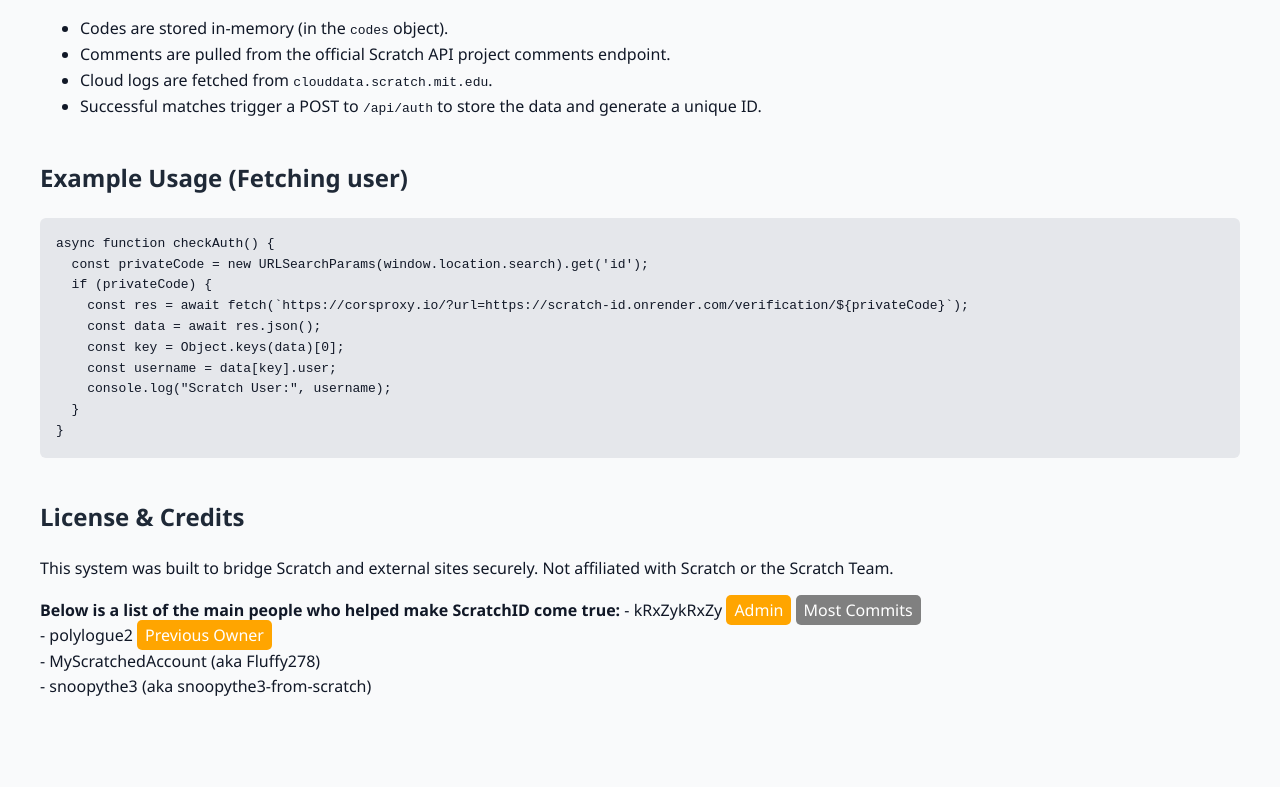
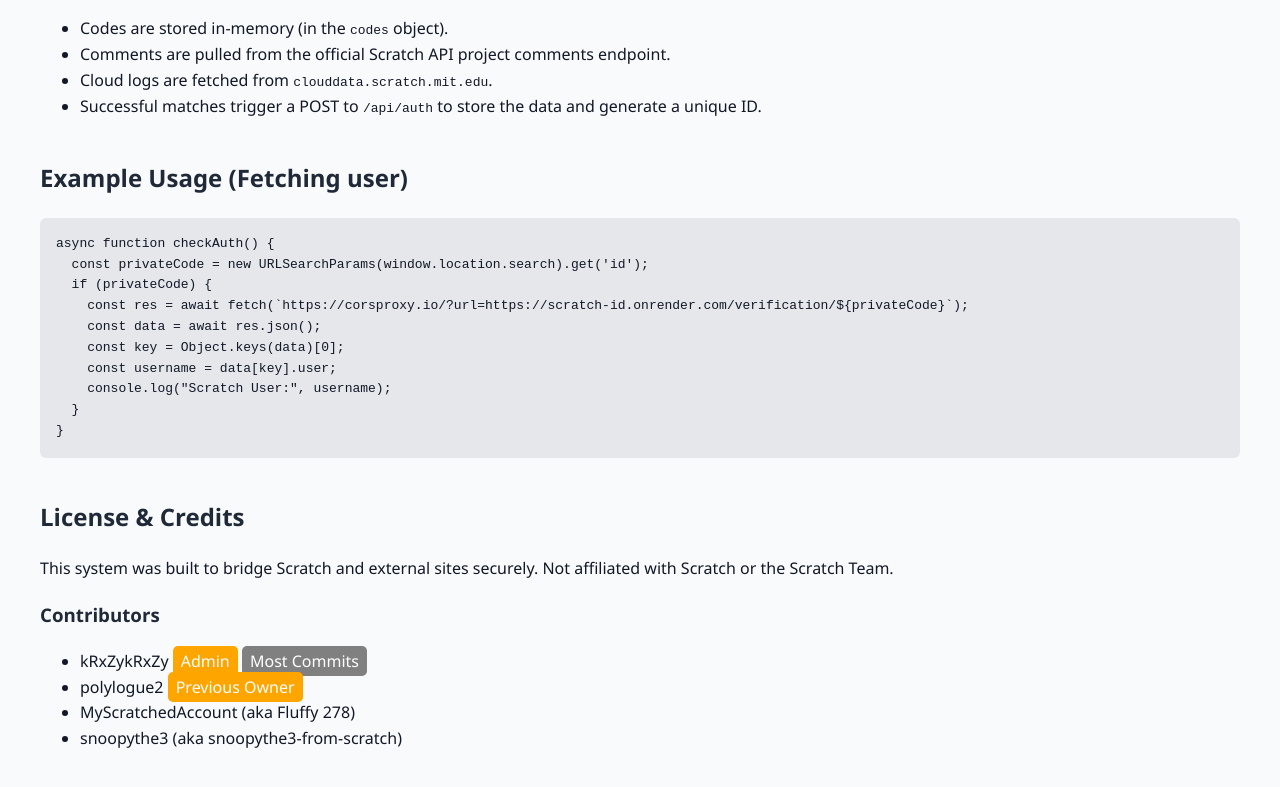
Before and after one commit to polylogue2/scratch-id, a website: page src/public/docs.html in a window 1280 px wide. Shown: the part 1282-2069 px from the top of the page. Drawn offline with Linux system fonts and the light colour scheme; files whose address does not match are found by name.

Commit message:
Update docs.html

```diff
--- a/src/public/docs.html
+++ b/src/public/docs.html
@@ -80,14 +80,15 @@
   <div class="section">
     <h2>License & Credits</h2>
     <p>This system was built to bridge Scratch and external sites securely. Not affiliated with Scratch or the Scratch Team.</p>
-    <b>Below is a list of the main people who helped make ScratchID come true:</b>
-    - kRxZykRxZy <span class="admin">Admin</span> <span class="most-commits">Most Commits</span>
-    </br>
-    - polylogue2 <span class="admin">Previous Owner</span>
-    </br>
-    - MyScratchedAccount (aka Fluffy278)
-    </br>
-    - snoopythe3 (aka snoopythe3-from-scratch)
+
+    <h3>Contributors</h3>
+<ul>
+  <li>kRxZykRxZy <span class="admin">Admin</span> <span class="most-commits">Most Commits</span></li>
+  <li>polylogue2 <span class="admin">Previous Owner</span></li>
+  <li>MyScratchedAccount (aka Fluffy 278)</li>
+  <li>snoopythe3 (aka snoopythe3-from-scratch)</li>
+</ul>
+
   </div>
 
 </body>
```
